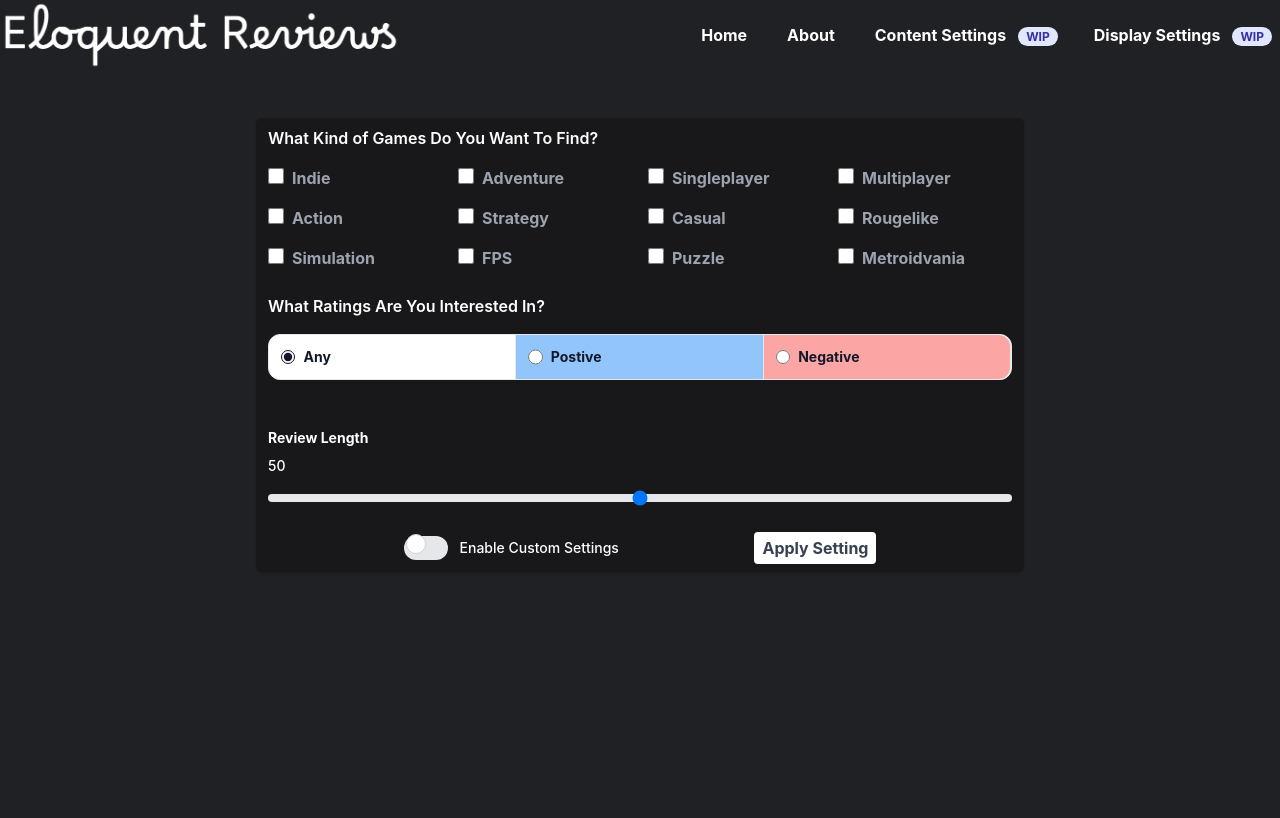
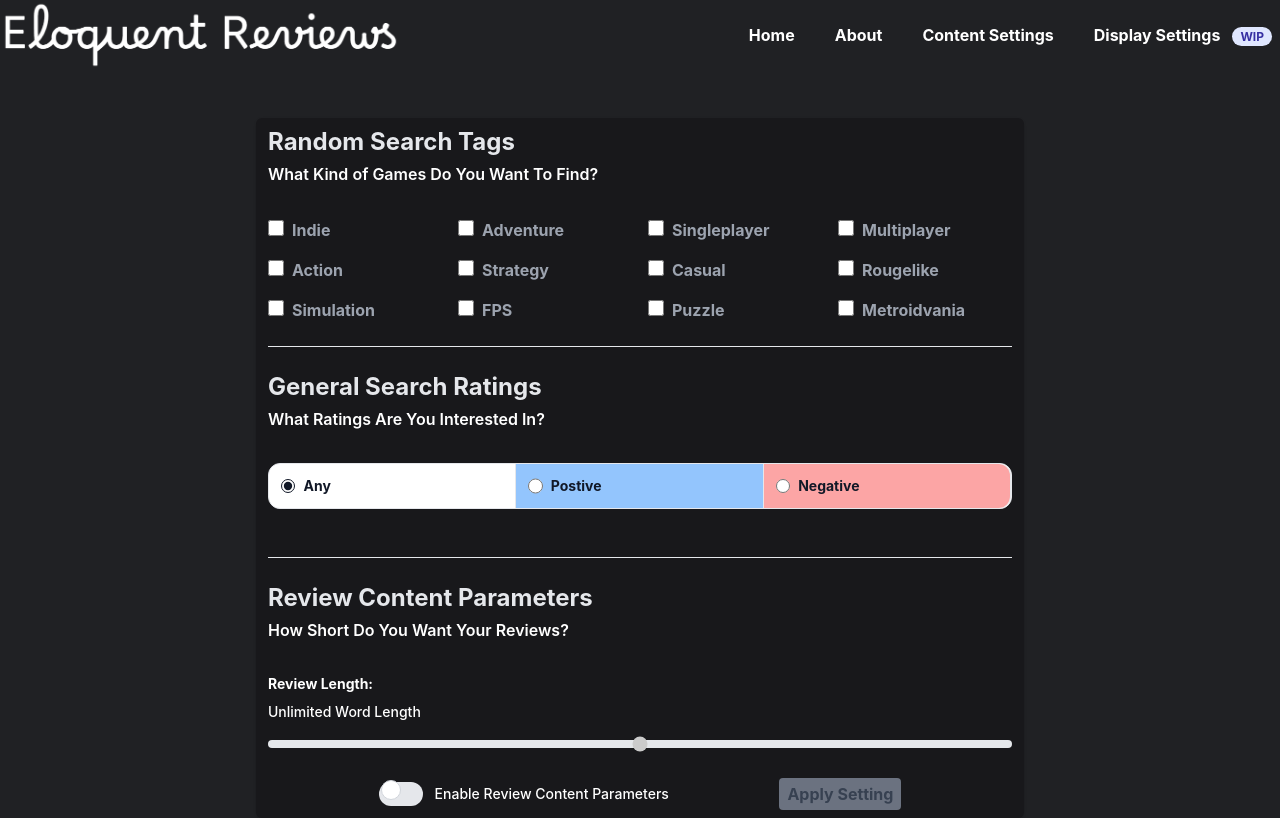
Before and after one commit to ChrisCaliendo/EloquentReviews, a React (Create React App) app in the folder frontEnd/: page /content_settings in a window 1280 px wide. Built offline with nearby package versions, Linux system fonts and the light colour scheme; a web font is replaced by a local one.

Commit message:
Front End Feature Complete

```diff
--- a/frontEnd/src/ContentManagement.js
+++ /dev/null
@@ -1,26 +0,0 @@
-import React, { useState, useContext, createContext } from 'react';
-
-const ConfigContext = createContext();
-
-export const ContentManager = ({ children }) => {
-    const [contentConfig, updateContentConfig] = useState({
-        useConfig: true,
-        gameTags: ["none"],
-        gameRating: 'Any',
-        reviewLength: 50,
-        lengthType: ''
-    });
-
-    const getGlobalData = () => {
-        console.log(contentConfig);
-    }
-
-    return(
-        <ConfigContext.Provider value ={{ contentConfig, updateContentConfig, getGlobalData }}>
-            {children}
-        </ConfigContext.Provider>
-    );
-}
-export const useContentManager = () => {
-    return useContext(ConfigContext);
-};
--- a/frontEnd/src/ContentSettings.js
+++ b/frontEnd/src/ContentSettings.js
@@ -1,12 +1,10 @@
 import { useState, useContext, useEffect } from "react";
-import { useContentManager } from "./ContentManagement";
 import SteamTag from "./SteamTag";
 import { useSettingsContext } from "./Hooks/UseSettingsContext";
 //import {useSettingsContext} from '../.'
 
 const ContentSettings = () => {
 
-    const { contentConfig, updateContentConfig, getGlobalData } = useContentManager()
     const {settings, dispatch} = useSettingsContext();
 
     const [useConfig, setUseConfig] = useState(settings.useConfig)
@@ -14,13 +12,9 @@ const ContentSettings = () => {
     const [reviewRating, setRating] = useState(settings.gameRating)
     const [reviewLength, setReviewLimit] = useState(settings.reviewLength) //from 30 to 250
 
+    const [isNewSetting, setIsNewSetting] = useState(false)
+
     const applyContentSettings = () => {
-        updateContentConfig({
-            useConfig: useConfig,
-            gameTags: gameTags,
-            reviewRating: reviewRating,
-            reviewLength: reviewLength,
-        })
 
         const newSettings = {
             useConfig: useConfig,
@@ -28,27 +22,28 @@ const ContentSettings = () => {
             reviewRating: reviewRating,
             reviewLength: reviewLength,
         }
+
         dispatch({type:'SET_SETTINGS', payload:newSettings})
         localStorage.setItem('settings', JSON.stringify(newSettings))
-        console.log(contentConfig);
+        setIsNewSetting(false);
     };
-
-    useEffect(() => {
-        // Use myGlobalState here, as it will reflect the updated value.
-    }, [contentConfig]);
 
     const handleSliderChange = (event) => {
         setReviewLimit(event.target.value);
+        setIsNewSetting(true);
     };
 
     const handleRatingChange = (event) => {
         setRating(event.target.value);
+        setIsNewSetting(true);
     };
 
     const handleToggle = (event) => {
         if(useConfig === false) setUseConfig(true);
         else setUseConfig(false);
+        setIsNewSetting(true);
     };
+
 
     const handleCheckboxChange = (value, isChecked) => {
         if (isChecked) {
@@ -58,12 +53,20 @@ const ContentSettings = () => {
             setGameTags(gameTags.filter(item => item !== value));
         }
         console.log(gameTags)
+        setIsNewSetting(true);
     };
+
+    const resetSettings = () => {
+        dispatch({type:'RESET_SETTINGS'})
+        localStorage.removeItem('settings')
+        setIsNewSetting(true);
+    }
 
     return (
 
         <div className="border border-none shadow rounded-md p-5 max-w-3xl w-full mx-auto px-3 py-2 text-white bg-zinc-900 font-semibold">
-            <h3 className="mb-4 font-semibold dark:text-white">What Kind of Games Do You Want To Find?</h3>
+            <h1 className="mb-1 font-bold text-2xl text-gray-200">Random Search Tags</h1>
+            <h3 className="mb-8 font-semibold dark:text-white">What Kind of Games Do You Want To Find?</h3>
             <div  className="grid grid-cols-4 gap-4">
 
                 <SteamTag onChange={handleCheckboxChange} checkCondition={ gameTags } tagName="Indie" />
@@ -80,10 +83,11 @@ const ContentSettings = () => {
                 <SteamTag onChange={handleCheckboxChange} checkCondition={ gameTags } tagName="Metroidvania" />
 
             </div>
-            <br />
+            <hr class="h-px my-6 bg-gray-200 border-0 dark:bg-gray-700"></hr>
 
             <div onChange={handleRatingChange}>
-                <h3 className="mb-4 font-semibold">What Ratings Are You Interested In?</h3>
+                <h1 className="mb-1 font-bold text-2xl text-gray-200">General Search Ratings</h1>
+                <h3 className="mb-8 font-semibold">What Ratings Are You Interested In?</h3>
                 <ul className="items-center w-full text-sm font-medium text-gray-900 bg-white border border-gray-200 rounded-xl sm:flex dark:bg-gray-700 dark:border-gray-600 dark:text-white">
                     <li className="w-full border-b border-gray-200 sm:border-b-0 sm:border-r dark:border-gray-600 accent-gray-900">
                         <div className="flex items-center pl-3">
@@ -105,26 +109,28 @@ const ContentSettings = () => {
                     </li>
                 </ul>
             </div>
+            <br />
+            <hr class="h-px my-6 bg-gray-200 border-0 dark:bg-gray-700"></hr>
 
-            <br />
-            <br />
+            <h1 className="mb-1 font-bold text-2xl text-gray-200">Review Content Parameters</h1>
+            <h3 className="mb-8 font-semibold">How Short Do You Want Your Reviews?</h3>
 
-            <label className="block mb-2 text-sm font-bold  text-white">Review Length</label>
-            <label className="block mb-2 text-sm font-medium  text-white">{reviewLength}</label>
-            <input id="minmax-range" type="range" min="0" max="100" value={reviewLength} onChange={handleSliderChange} className="w-full h-2 bg-gray-200 rounded-lg appearance-none cursor-pointer dark:bg-gray-700"/>
+            <label className="block mb-2 text-sm font-bold  text-white">Review Length:</label>
+            <label className="block mb-2 text-sm font-medium  text-white">{!useConfig && <div>Unlimited Word Length</div>}{useConfig && <div>{reviewLength} Words Long</div>}</label>
+            <input id="minmax-range" type="range" min="0" max="100" value={reviewLength} disabled={!useConfig} onChange={handleSliderChange} className="w-full h-2 bg-gray-200 rounded-lg appearance-none cursor-pointer dark:bg-gray-700"/>
 
             <br />
             <br />
 
             <div className="flex 2xl:flex justify-evenly">
             <label className="relative inline-flex items-center cursor-pointer">
-                <input type="checkbox" onChange={handleToggle} defaultChecked={useConfig} className="sr-only peer"/>
+                <input type="checkbox" onChange={handleToggle} defaultChecked={useConfig}  className="sr-only peer"/>
                 <div className="w-11 h-6 bg-gray-200 peer-focus:outline-none peer-focus:ring-4 peer-focus:ring-green-300 dark:peer-focus:ring-black rounded-full peer dark:bg-gray-700 peer-checked:after:translate-x-full peer-checked:after:border-white after:content-[''] after:absolute after:top-[2px] after:left-[2px] after:bg-white after:border-gray-300 after:border after:rounded-full after:h-5 after:w-5 after:transition-all dark:border-gray-600 peer-checked:bg-green-500"></div>
-                <span className="ml-3 text-sm font-medium dark:text-gray-300">Enable Custom Settings</span>
+                <span className="ml-3 text-sm font-medium dark:text-gray-300">{!useConfig && "Enable"}{useConfig && "Disable"} Review Content Parameters</span>
             </label>
 
 
-                <button onClick={applyContentSettings} type="submit" className="px-2 py-1 font-bold text-gray-700  bg-white rounded hover:bg-gray-300"> Apply Setting </button>
+                <button onClick={applyContentSettings} disabled={isNewSetting === false} type="submit" className="px-2 py-1 font-bold text-gray-700  bg-gray-100 rounded hover:bg-gray-300 disabled:bg-gray-500"> Apply Setting </button>
             </div>
 
         </div>
--- a/frontEnd/src/Header.js
+++ b/frontEnd/src/Header.js
@@ -15,7 +15,6 @@ const Header = () => {
                 </li>
                 <li>
                     <a href="/content_settings" className="px-3 py-2 font-bold text-white hover:text-gray-500">Content Settings</a>
-                    <span className="bg-indigo-100 text-indigo-800 text-xs font-bold  mr-2 px-2 py-0.5 rounded-full dark:bg-indigo-900 dark:text-indigo-300">WIP</span>
                 </li>
                 <li>
                     <a href="/display_settings" className="px-3 py-2 font-bold text-white hover:text-gray-500">Display Settings</a>
--- a/frontEnd/src/index.js
+++ b/frontEnd/src/index.js
@@ -2,7 +2,6 @@ import React from 'react';
 import ReactDOM from 'react-dom/client';
 import './index.css';
 import App from './App';
-import { ContentManager } from './ContentManagement';
 import { SettingsContextProvider } from './Contexts/SettingsContext';
 
 
@@ -10,9 +9,7 @@ const root = ReactDOM.createRoot(document.getElementById('root'));
 root.render(
   <React.StrictMode>
     <SettingsContextProvider>
-      <ContentManager>
         <App />
-      </ContentManager>
     </SettingsContextProvider>
   </React.StrictMode>
 );
```
Also changed, not shown: frontEnd/src/Home.js (+10 -40 lines).
